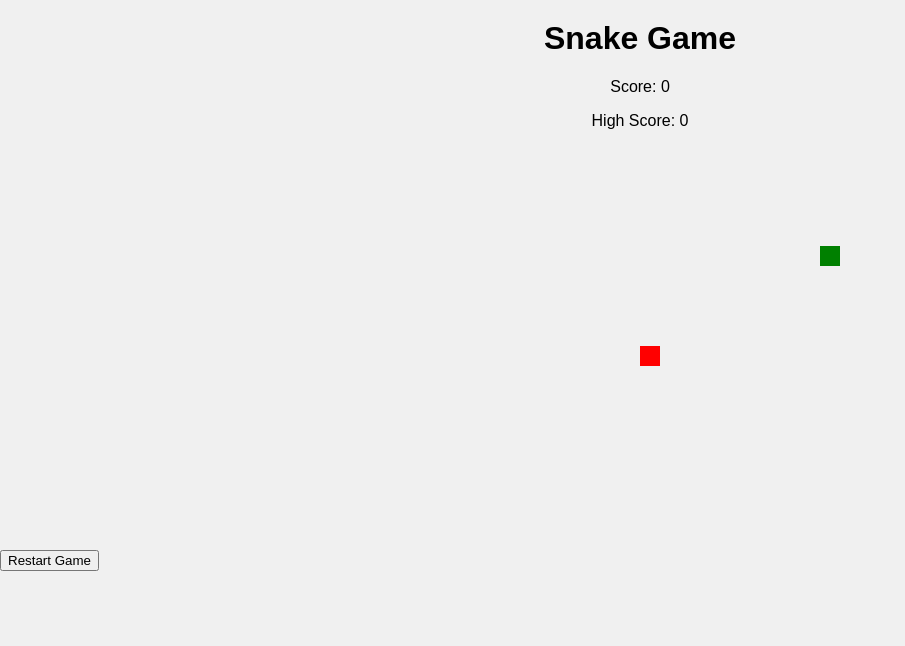
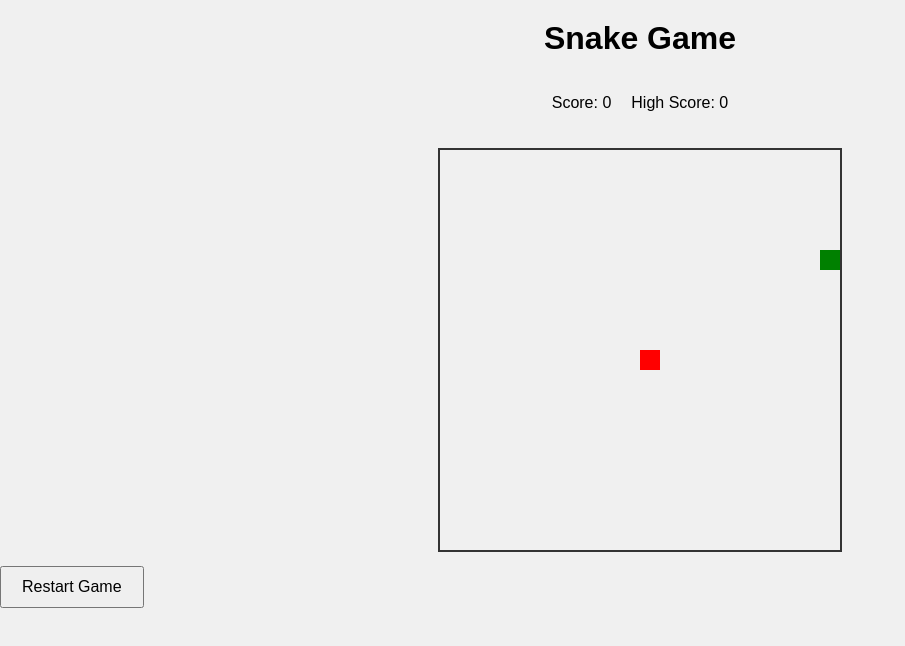
Before and after one commit to nanuvai017/Adventure-Game, a plain HTML site: page index.html in a window 1280 px wide. Shown: the whole page, without its empty margins (0-905 px from the left). Drawn offline with Linux system fonts and the light colour scheme.

Commit message:
Update style.css

```diff
--- a/style.css
+++ b/style.css
@@ -10,42 +10,22 @@ h1 {
   margin-top: 20px;
 }
 
-#gameArea {
-  width: 800px;
-  height: 600px;
-  background-color: #ddd;
-  margin: 20px auto;
-  position: relative;
-  border: 2px solid #333;
-  overflow: hidden;
+#scoreBoard {
+  display: flex;
+  justify-content: center;
+  gap: 20px;
+  margin-bottom: 10px;
 }
 
-#player {
-  width: 50px;
-  height: 50px;
-  background-color: blue;
-  position: absolute;
-  top: 275px;
-  left: 375px;
+#gameCanvas {
+  border: 2px solid #333;
+  margin-top: 10px;
 }
 
-#enemy {
-  width: 50px;
-  height: 50px;
-  background-color: red;
-  position: absolute;
-  top: 100px;
-  left: 100px;
-  animation: moveEnemy 2s infinite alternate;
+#restartButton {
+  display: none;
+  margin-top: 10px;
+  padding: 10px 20px;
+  font-size: 16px;
+  cursor: pointer;
 }
-
-@keyframes moveEnemy {
-  0% {
-    top: 100px;
-    left: 100px;
-  }
-  100% {
-    top: 400px;
-    left: 600px;
-  }
-}
```
